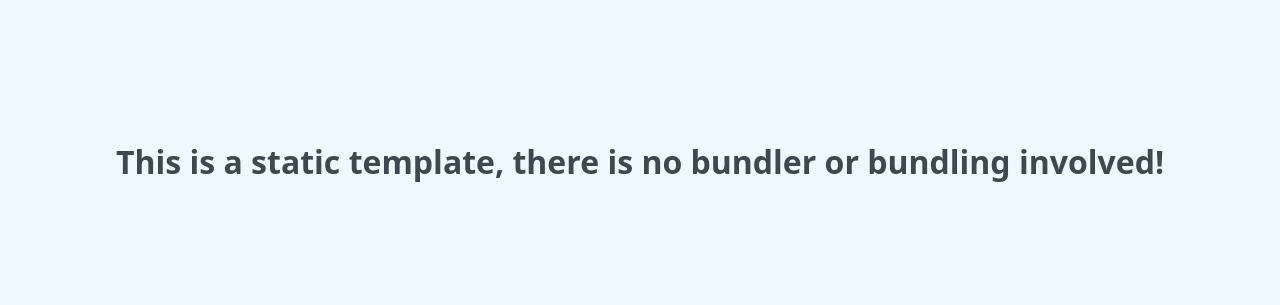
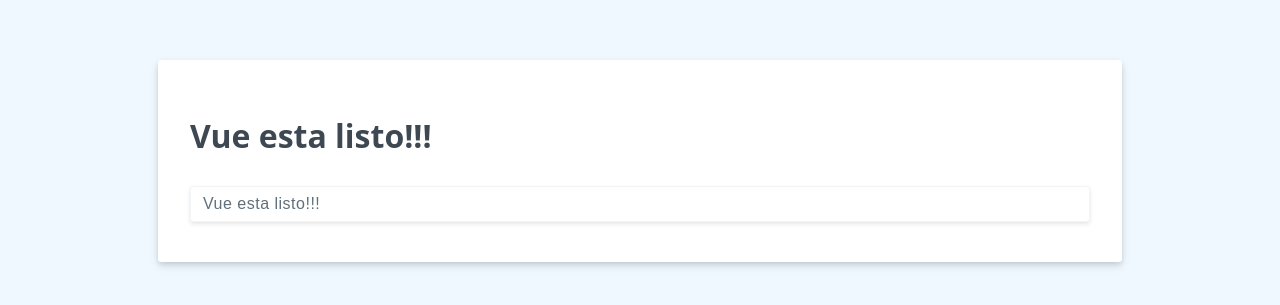
Before and after one commit to rivalcoba/itgam-vue3-2021, a website: page index.html in a window 1280 px wide. Shown: the part 239-544 px from the top of the page. Drawn offline with nearby package versions, Linux system fonts and the light colour scheme.

Commit message:
First Vue App First vue app

```diff
--- a/index.html
+++ b/index.html
@@ -8,10 +8,20 @@
     <title>App Lista de Compras</title>
   </head>
   <body>
-    <h1>This is a static template, there is no bundler or bundling involved!</h1>
+    <div id="shopping-list">
+      <h1>{{header}}</h1>
+      <input type="text" v-model="header">
+    </div>
 
     <script src="https://unpkg.com/vue@3"></script>
     <script>
+      const app = Vue.createApp({
+        data(){
+          return {
+            header: "Vue esta listo!!!"
+          }
+        }
+      }).mount('#shopping-list');
     </script>
   </body>
 </html>
```
